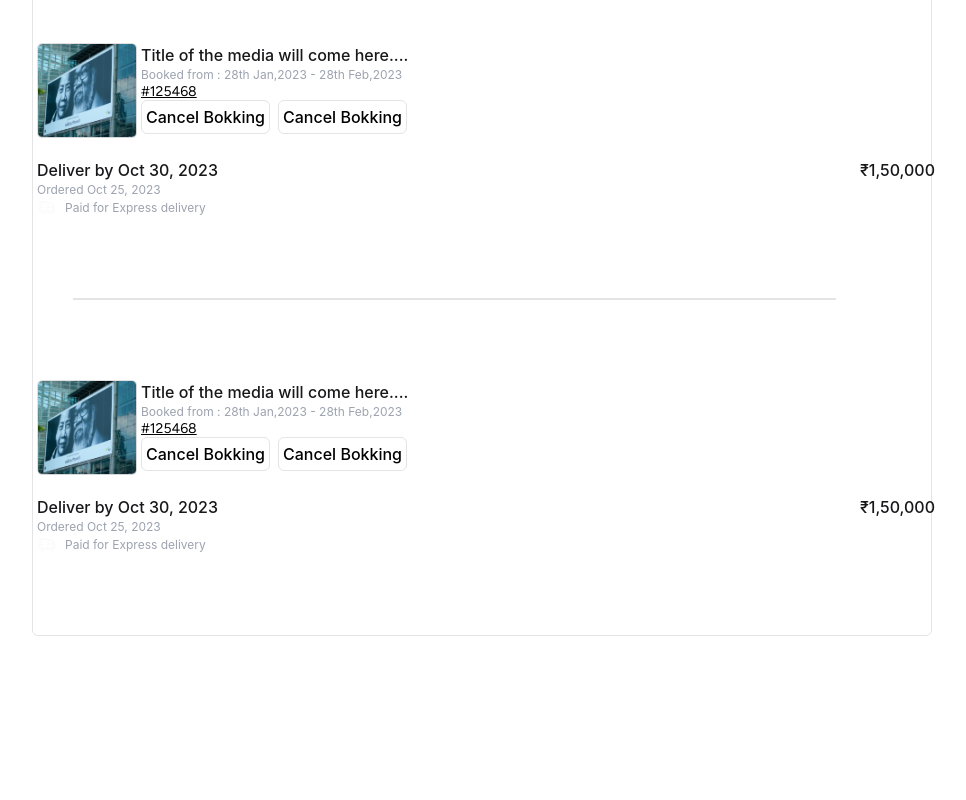
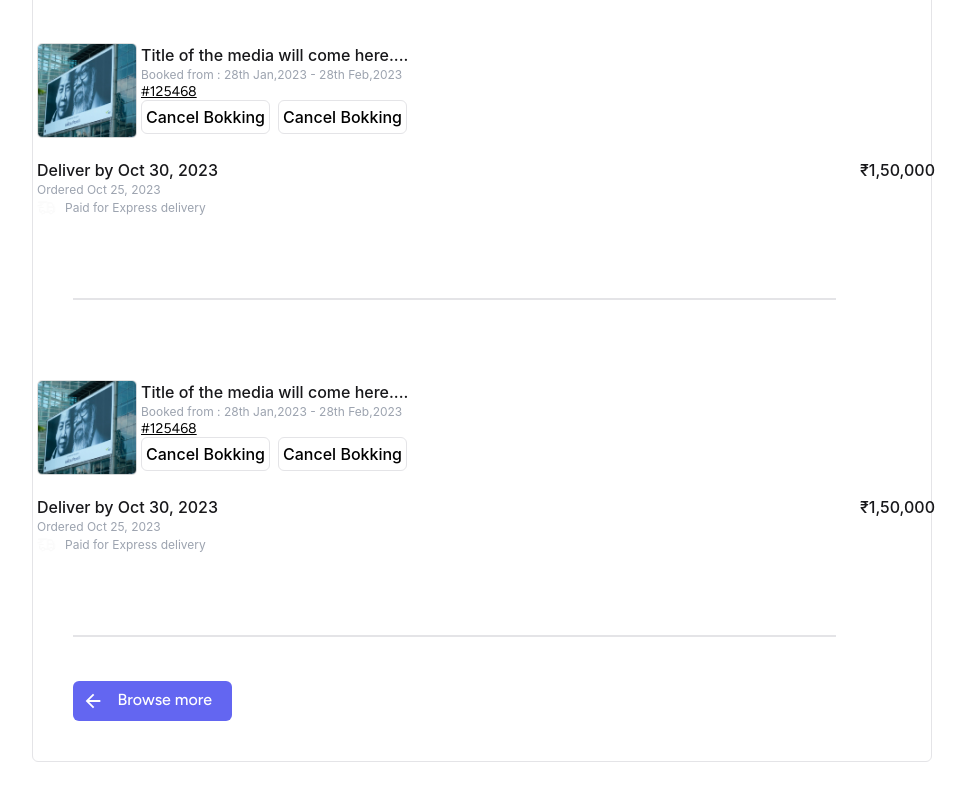
Before and after one commit to Ashu123falle/PrimeSlots, a Next.js app: page /UserProfile in a window 1280 px wide. Shown: the part 464-1264 px from the top of the page, without its empty margins (158-1124 px from the left). Before the commit the page ends 1140 px from the top, so only its background shows below. Built offline with nearby package versions, Linux system fonts and the light colour scheme.

Commit message:
Button added to MyBookingsSection

```diff
--- a/pages/UserProfile/index.js
+++ b/pages/UserProfile/index.js
@@ -31,6 +31,13 @@ export default function Userprofile () {
                     <MyBookings />
                     <hr className='border border-zinc-200 w-[85%] mb-10 md:mb-20 ml-2  sm:ml-10' />
                     <MyBookings />
+                    <hr className='border border-zinc-200 w-[85%] mb-5 md:mb-10 ml-2  sm:ml-10' />
+                    <button className="w-[159px] h-10 m-1 lg:ml-10 sm:ml-3 mb-5 md:mb-10 pl-[9px] pr-[13.50px] py-[9px] bg-indigo-500 rounded-md justify-start items-end gap-[13.50px] inline-flex text-white text-base font-medium font-['Inter']">
+                        <svg xmlns="http://www.w3.org/2000/svg" width="22" height="22" viewBox="0 0 22 22" fill="none">
+                            <path d="M18.3332 10.0833H7.17734L12.3015 4.95916L10.9998 3.66666L3.6665 11L10.9998 18.3333L12.2923 17.0408L7.17734 11.9167H18.3332V10.0833Z" fill="white"/>
+                        </svg>
+                        <p>Browse more</p>
+                    </button>
                 </div>
             </div>
 
```
